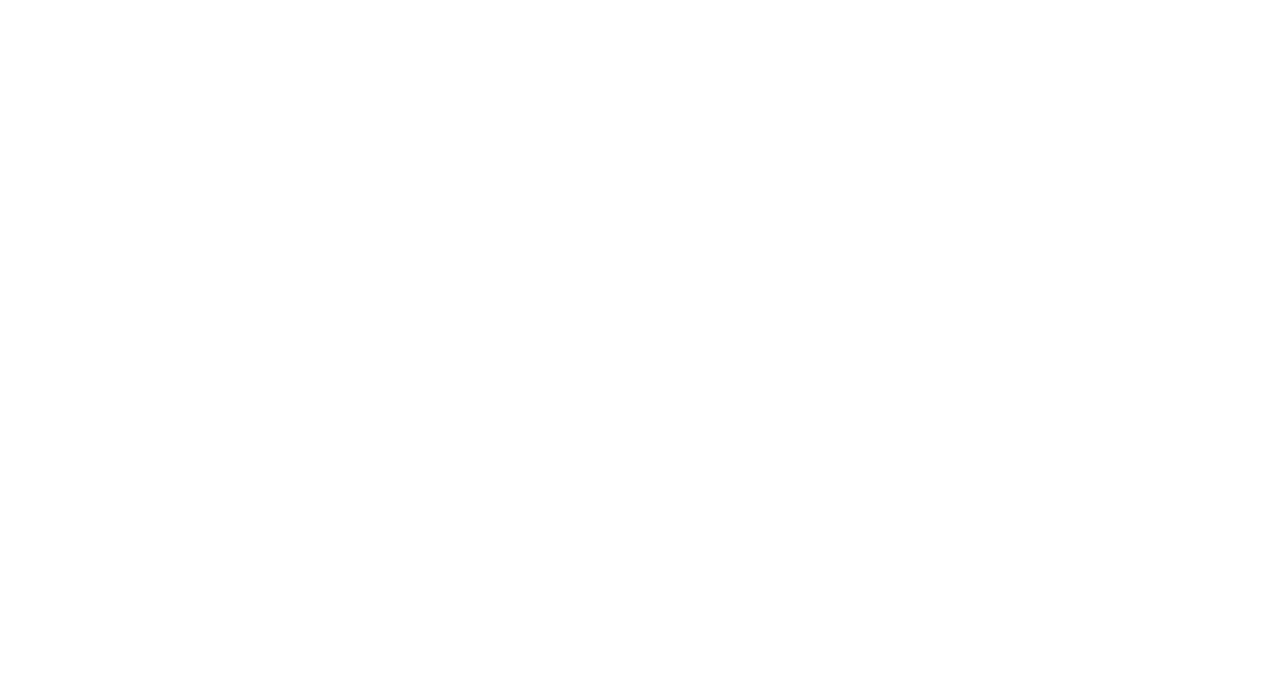
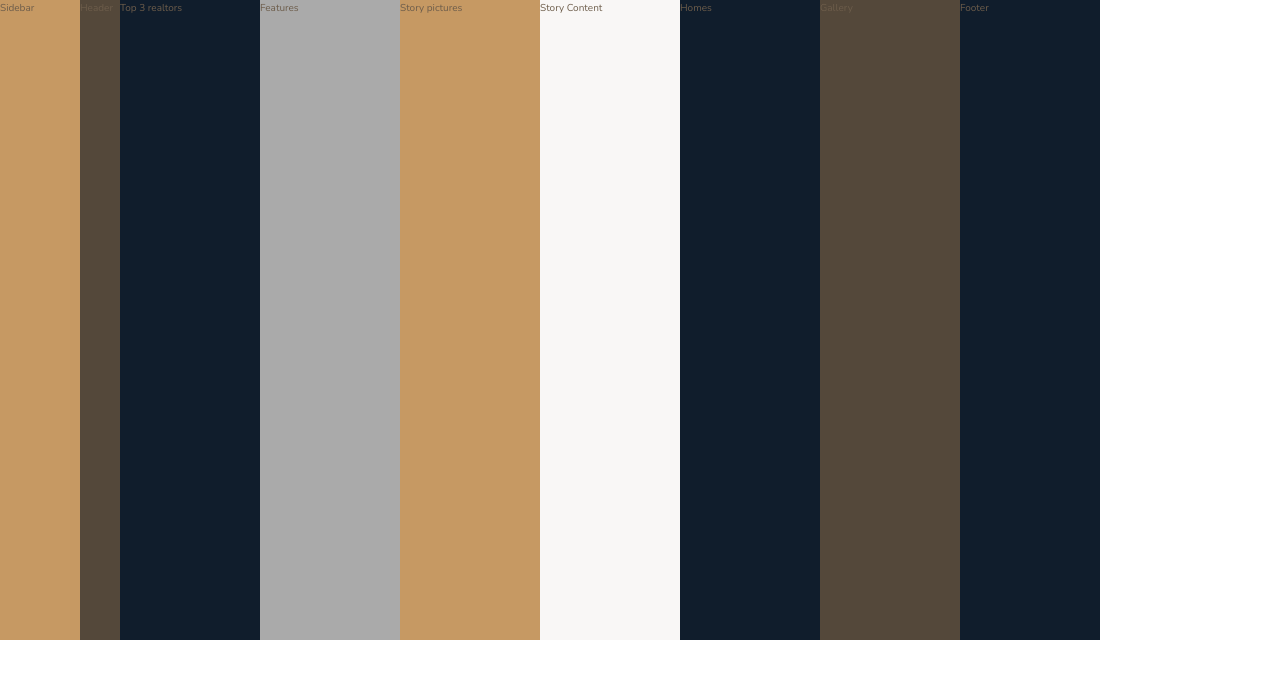
Before and after one commit to Nolanbt/Nexter-U, a website: page index.html in a window 1280 px wide. Drawn offline with nearby package versions, Linux system fonts and the light colour scheme; files that its build step writes are made by us from their sources.

Commit message:
Grid set up and grid areas named

```diff
--- a/index.html
+++ b/index.html
@@ -12,6 +12,40 @@
         <title>nexter &mdash; your home, your freedom</title>
     </head>
     <body class="container">
+        <div class="sidebar">
+            Sidebar
+        </div>
 
+        <header class="header">
+            Header
+        </header>
+
+        <div class="realtors">
+            Top 3 realtors
+        </div>
+
+        <section class="features">
+            Features
+        </section>
+
+        <div class="story__pictures">
+            Story pictures
+        </div>
+
+        <div class="story__content">
+            Story Content
+        </div>
+
+        <section class="homes">
+            Homes
+        </section>
+
+        <section class="gallery">
+            Gallery
+        </section>
+
+        <footer class="footer">
+            Footer
+        </footer>
     </body>
 </html>
--- a/package.json
+++ b/package.json
@@ -7,7 +7,6 @@
     "watch:sass": "node-sass sass/main.scss css/style.css -w",
     "devserver": "live-server",
     "start": "npm-run-all --parallel devserver watch:sass",
-
     "compile:sass": "node-sass sass/main.scss css/style.comp.css",
     "prefix:css": "postcss --use autoprefixer -b 'last 10 versions' css/style.comp.css -o css/style.prefix.css",
     "compress:css": "node-sass css/style.prefix.css css/style.css --output-style compressed",
--- a/sass/_base.scss
+++ b/sass/_base.scss
@@ -13,3 +13,29 @@ $color-grey-dark-2: #6D5D4B;
 // FONT VARIABLES
 $font-primary: 'Nunito', sans-serif;
 $font-display: 'Josefin Sans', sans-serif;
+
+*,
+*::before,
+*::after {
+    margin: 0;
+    padding: 0;
+    box-sizing: inherit;
+}
+
+html {
+    box-sizing: border-box;
+    font-size: 62.5%;   //1rem = 10px  10/16px = 62.5%
+}
+
+body {
+    font-family: $font-primary;
+    color: $color-grey-dark-2;
+    font-weight: 300;
+    line-height: 1.6;
+}
+
+.container {
+    display: grid;
+    grid-template-rows: 80vh min-content 40vw repeat(3, min-content);
+    grid-template-columns: [sidebar-start] 8rem [sidebar-end full-start] 1fr [center-start] repeat(8, [col-start] minmax(min-content, 14rem) [col-end] ) [center-end] 1fr [full-end];
+}
--- a/sass/_features.scss
+++ b/sass/_features.scss
@@ -0,0 +1,3 @@
+.features {
+    background-color: $color-grey-light-2;
+}
--- a/sass/_footer.scss
+++ b/sass/_footer.scss
@@ -0,0 +1,3 @@
+.footer {
+    background-color: $color-secondary;
+}
--- a/sass/_gallery.scss
+++ b/sass/_gallery.scss
@@ -0,0 +1,3 @@
+.gallery {
+    background-color: $color-grey-dark-1;
+}
--- a/sass/_header.scss
+++ b/sass/_header.scss
@@ -0,0 +1,3 @@
+.header {
+    background-color: $color-grey-dark-1;
+}
--- a/sass/_homes.scss
+++ b/sass/_homes.scss
@@ -0,0 +1,3 @@
+.homes {
+    background-color: $color-secondary;
+}
--- a/sass/_realtors.scss
+++ b/sass/_realtors.scss
@@ -0,0 +1,3 @@
+.realtors {
+    background-color: $color-secondary;
+}
--- a/sass/_sidebar.scss
+++ b/sass/_sidebar.scss
@@ -0,0 +1,3 @@
+.sidebar {
+    background-color: $color-primary;
+}
--- a/sass/_story.scss
+++ b/sass/_story.scss
@@ -0,0 +1,9 @@
+.story {
+    &__pictures {
+        background-color: $color-primary;
+    }
+
+    &__content {
+        background-color: $color-grey-light-1;
+    }
+}
```
Also changed, not shown: css/style.css (added), 1 other file.
